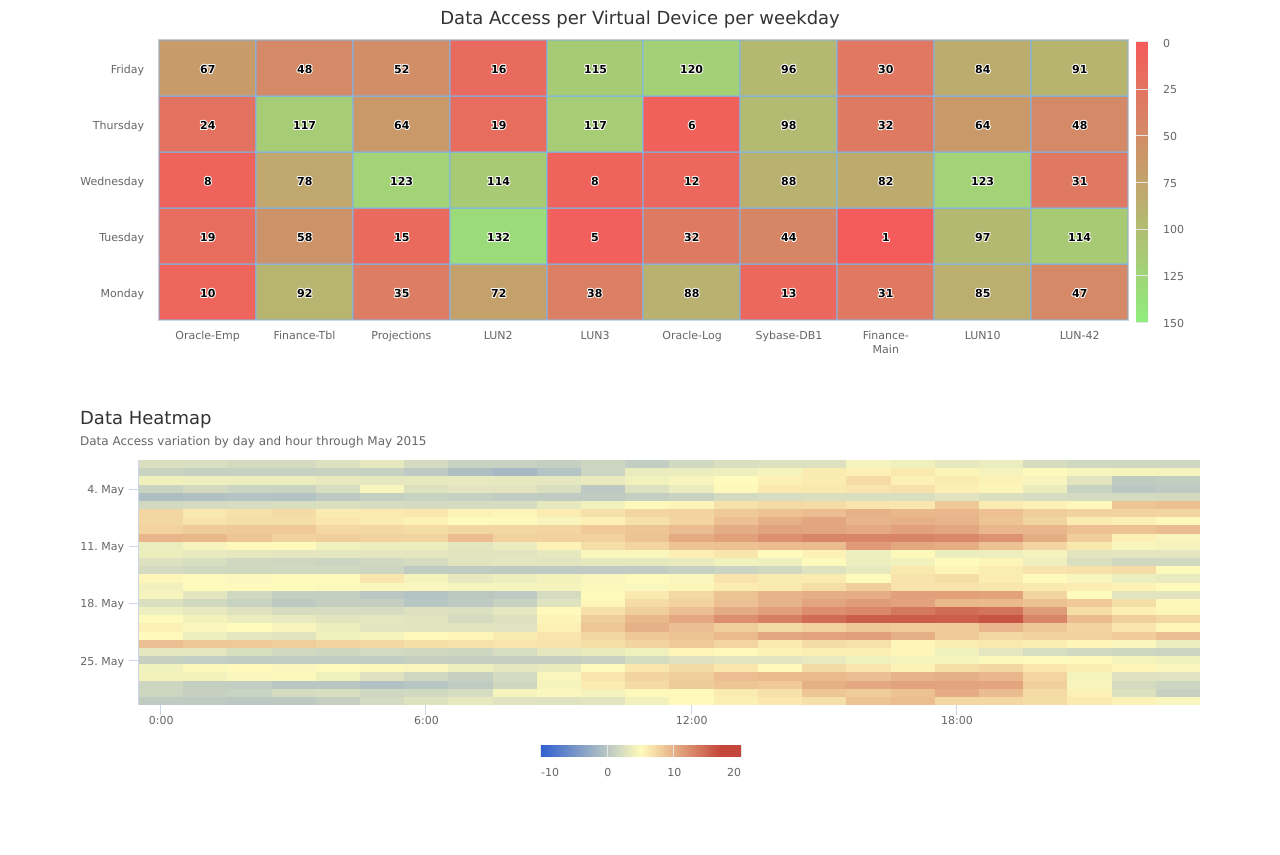
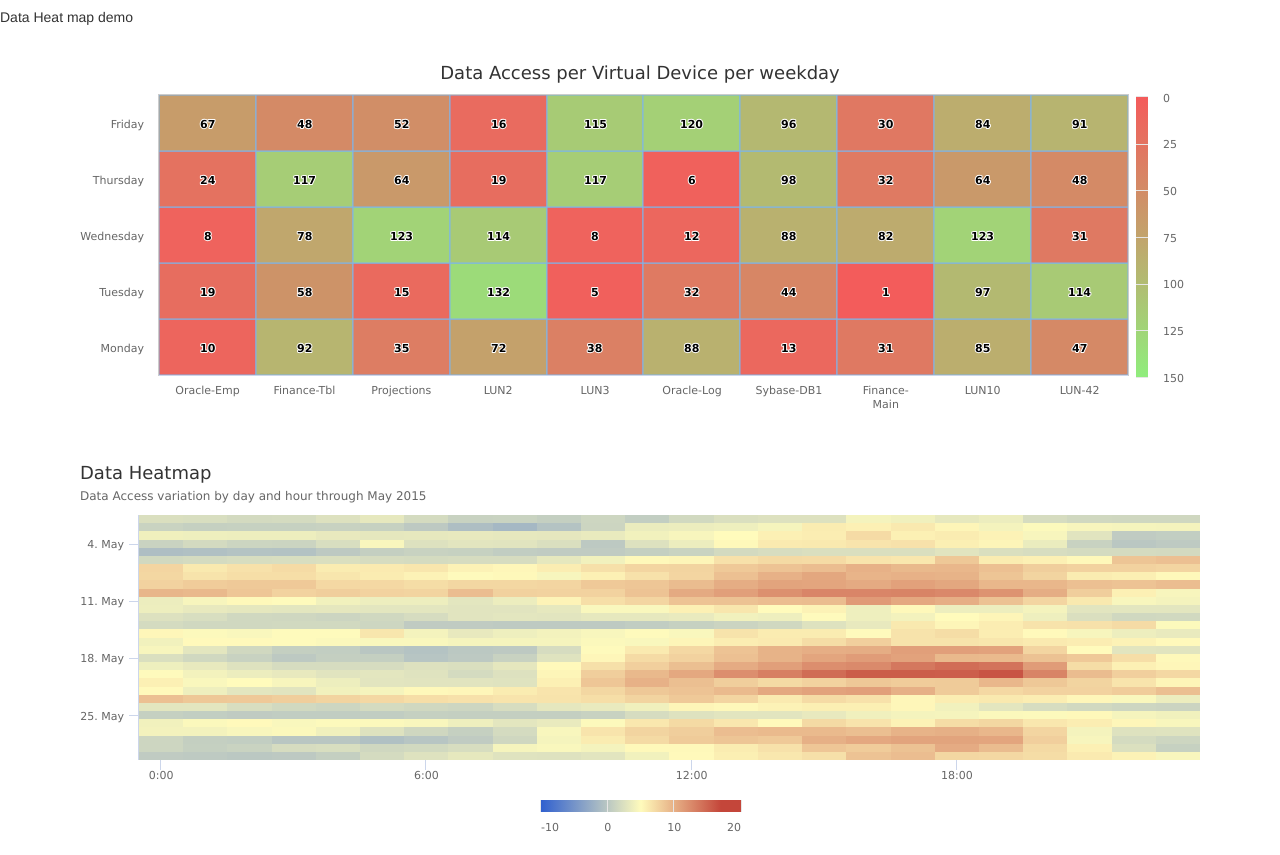
Before and after one commit to koolshams/koolshams.github.com, a plain HTML site: page chart-demo/index.html in a window 1280 px wide. Before the commit the page ends 800 px from the top, so only its background shows below. Drawn offline with nearby package versions, Linux system fonts and the light colour scheme.

Commit message:
Update index.html

```diff
--- a/chart-demo/index.html
+++ b/chart-demo/index.html
@@ -14,7 +14,9 @@
 </head>
 
 <body>
+  <h5>Data Heat map demo</h5>
   <div class="container">
+  <br>
    <div class="row">
      <div class="col-sm-12">
        <div id="chart-1"></div>
```
